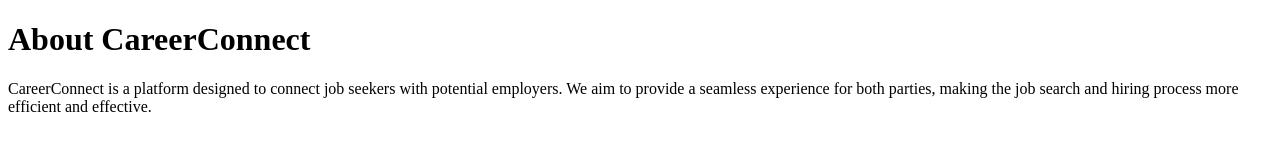
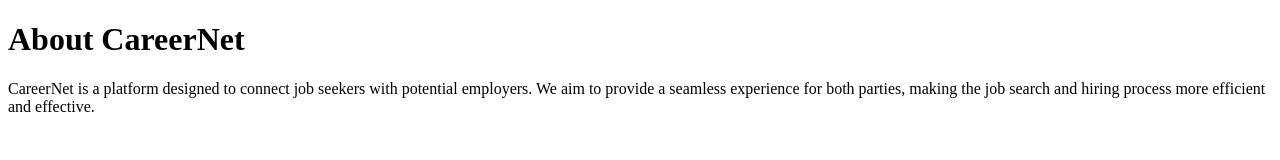
Before and after one commit to jayjoshi619/carrernet-Project, a website: page views/about.html in a window 1280 px wide. Drawn offline with Linux system fonts and the light colour scheme.

Commit message:
Initial commit

```diff
--- a/server.js
+++ b/server.js
@@ -34,7 +34,7 @@
 app.get("/health", (req, res) => {
   res.json({
     status: "OK",
-    project: "CareerConnect",
+    project: "CareerNet",
     team: ["Jay Joshi", "Ashish Anisetti", "Trung Hieu"]
   });
 });
@@ -44,5 +44,5 @@
 });
 
 app.listen(PORT, () => {
-  console.log(`CareerConnect server running at http://localhost:${PORT}`);
+  console.log(`CareerNet server running at http://localhost:${PORT}`);
 });
--- a/views/about.html
+++ b/views/about.html
@@ -3,10 +3,10 @@
 <head>
     <meta charset="UTF-8">
     <meta name="viewport" content="width=device-width, initial-scale=1.0">
-    <title>About CareerConnect</title>
+    <title>About CareerNet</title>
 </head>
 <body>
-    <h1>About CareerConnect</h1>
-    <p>CareerConnect is a platform designed to connect job seekers with potential employers. We aim to provide a seamless experience for both parties, making the job search and hiring process more efficient and effective.</p>
+    <h1>About CareerNet</h1>
+    <p>CareerNet is a platform designed to connect job seekers with potential employers. We aim to provide a seamless experience for both parties, making the job search and hiring process more efficient and effective.</p>
 </body>
 </html>
```
Also changed, not shown: views/index.html (+2 -2 lines), README.md.
